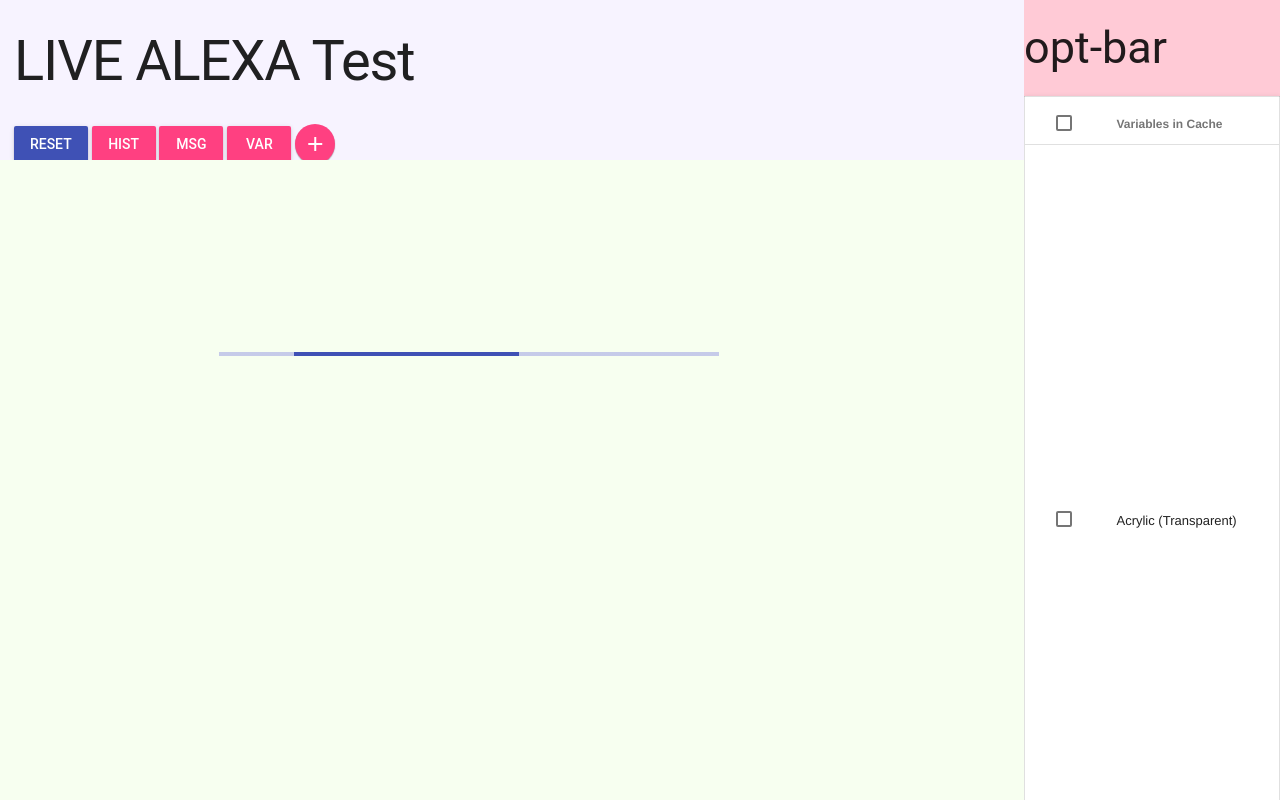
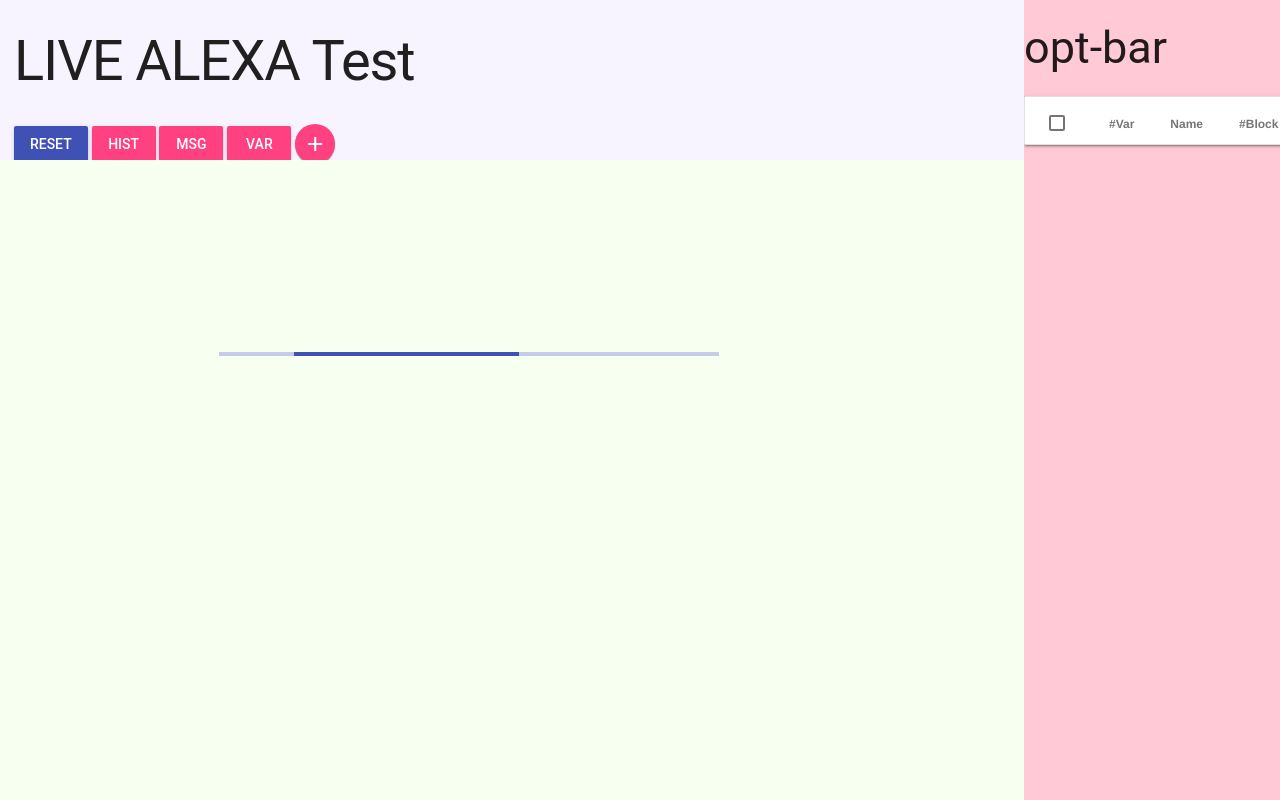
Before and after one commit to kruegener/Alexa_Server, a Django app: page / in a window 1280 px wide. Run offline with Django 3.2, Linux system fonts and the light colour scheme; lists and menus that the app fills with data are empty; some libraries are stand-ins or nearby versions.

Commit message:
var list

```diff
--- a/AlexaHandler/Block/BaseBlock.py
+++ b/AlexaHandler/Block/BaseBlock.py
@@ -8,6 +8,7 @@ class BaseBlock:
         self.session = session
         self.content_type = content_type
         self.options = ["execute"]
+        self.vars = []
 
 
     # name (has to be unique or does it get an id from models?)
@@ -50,6 +51,7 @@ class BaseBlock:
                 "block_id": self.name,
                 "content_type": self.content_type,
                 "options": self.options,
+                "vars": self.vars,
                 }
         return json.dumps(data)
 
--- a/AlexaHandler/Block/HistogramBlock.py
+++ b/AlexaHandler/Block/HistogramBlock.py
@@ -16,6 +16,7 @@ class HistogramBlock (BaseBlock):
         self.session = session
         self.options = ["plot", "show"]
         self.cache_path = ""
+        self.vars = ["data table"]
 
 
         # load data
@@ -65,6 +66,7 @@ class HistogramBlock (BaseBlock):
                 "content_type": "image",
                 "call_path": call_path,
                 "options": self.options,
+                "vars": self.vars,
                 }
         return json.dumps(data)
 
--- a/AlexaHandler/Block/ImageBlock.py
+++ b/AlexaHandler/Block/ImageBlock.py
@@ -15,6 +15,7 @@ class ImageBlock(BaseBlock):
         self.cached = False
         self.makeCached()
         self.options = ["show"]
+        self.vars = [self.name, "fake_var"]
 
     def setImgPath(self, img_path):
         self.img_path = img_path
@@ -72,6 +73,7 @@ class ImageBlock(BaseBlock):
                 "content_type": "image",
                 "call_path": call_path,
                 "options": self.options,
+                "vars": self.vars,
                 }
         return json.dumps(data)
 
--- a/AlexaHandler/templates/AlexaHandler/live.html
+++ b/AlexaHandler/templates/AlexaHandler/live.html
@@ -103,7 +103,7 @@
 
         .var-list {
             width: 100%;
-            height: 100%;
+        //height: 100%;
             background-color: #fbfbfc;
         }
 
@@ -213,6 +213,14 @@
             div.id = name;
             div.className = "draggable ui-widget-content";
             div.style = "left: " + (((grid_count % xGrid) * xStep) + xOff) + " ; top: " + (yOff + Math.floor(grid_count / xGrid) * yStep);
+
+            //div.innerHTML += '<button id="demo-menu-lower-left" class="mdl-button mdl-js-button mdl-button--icon"><i class="material-icons">more_vert</i></button>';
+
+            // add vars
+            if(data.hasOwnProperty("vars")){
+                new_Var(data.vars, grid_count);
+            }
+
             if (data.block_type == "message"){
                 var p = document.createElement("p");
                 p.className = "content";
@@ -313,6 +321,9 @@
             last_name = "";
             grid_count = 0;
             block_count = 0;
+            var_num = 0;
+            document.getElementById("var_body").innerHTML = "";
+            componentHandler.updateDOM();
         }
 
         function send_reset(){
@@ -340,46 +351,58 @@
             window.open(data.call_path);
         }
 
-        function new_Var() {
+        var var_num = 0;
+
+        function new_Gen_Var() {
             var outer = document.getElementById("Vars");
             var table = document.getElementById("var_body");
             var row = table.insertRow();
 
+            // checkbox cell
+            var check = row.insertCell();
+            var checkbox = '<label class="mdl-checkbox mdl-js-checkbox mdl-js-ripple-effect mdl-data-table__select" for="row[' + var_num + ']"><input type="checkbox" id="row[' + var_num + ']" class="mdl-checkbox__input" /></label>';
+            check.innerHTML = checkbox;
+            // num cell
+            var cell = row.insertCell();
+            cell.className = "mdl-data-table__cell";
+            cell.textContent = var_num;
+            // content cell
             var cell = row.insertCell();
             cell.className = "mdl-data-table__cell--non-numeric";
-            cell.textContent = "test";
+            cell.textContent = "varname" + var_num;
+            // block cell
+            var cell = row.insertCell();
+            cell.className = "mdl-data-table__cell";
+            cell.textContent = -1;
+            var_num++;
 
-            componentHandler.upgradeElement(row,'MaterialDataTable');
-            componentHandler.upgradeAllRegistered();
-            // checkable list
-{#            var item = document.createElement("li");#}
-{#            item.className = "mdl-list__item item_var";#}
-{##}
-{#            // label creation#}
-{#            var primary = document.createElement("span");#}
-{#            item.appendChild(primary);#}
-{#            primary.className = "mdl-list__item-primariy-content";#}
-{#            var text = document.createTextNode("test");#}
-{#            primary.appendChild(text);#}
-{##}
-{#            // checkbox creation#}
-{#            var secondary = document.createElement("span");#}
-{#            item.appendChild(secondary);#}
-{#            secondary.className = "mdl-list__item-secondary-action";#}
-{#            var label = document.createElement("label");#}
-{#            label.className="list-radio mdl-radio mdl-js-radio mdl-js-ripple-effect";#}
-{#            label.for = "list-option-1";#}
-{#            secondary.append(label);#}
-{#            var input = document.createElement("input");#}
-{#            input.type="radio";#}
-{#            input.id="list-option-1";#}
-{#            input.className="mdl-radio__button";#}
-{#            input.name="options";#}
-{#            input.value="1";#}
-{##}
-{#            label.appendChild(input);#}
-{#            list.appendChild(item);#}
+            componentHandler.upgradeDom();
+        }
 
+        function new_Var(list, block_num) {
+            var outer = document.getElementById("Vars");
+            var table = document.getElementById("var_body");
+            for(i = 0; i < list.length; i++){
+                var row = table.insertRow();
+                // checkbox cell
+                var check = row.insertCell();
+                var checkbox = '<label class="mdl-checkbox mdl-js-checkbox mdl-js-ripple-effect mdl-data-table__select" for="row[' + var_num + ']"><input type="checkbox" id="row[' + var_num + ']" class="mdl-checkbox__input" /></label>';
+                check.innerHTML = checkbox;
+                // num cell
+                var cell = row.insertCell();
+                cell.className = "mdl-data-table__cell";
+                cell.textContent = var_num;
+                // content cell
+                var cell = row.insertCell();
+                cell.className = "mdl-data-table__cell--non-numeric";
+
+                cell.textContent = list[i];
+                // block cell
+                var cell = row.insertCell();
+                cell.className = "mdl-data-table__cell";
+                cell.textContent = block_num;
+                var_num++;
+            }
             componentHandler.upgradeDom();
         }
 
@@ -413,11 +436,8 @@
                 else if(data.cmd == "light_up") {
                     light_up(data);
                 }
-                else if(data.cmd == "show"){
+                else if(data.cmd == "show") {
                     showBlock(data);
-                }
-                else if(data.cmd == "VarList"){
-                    receiveVarList(data);
                 }
             }
 
@@ -430,6 +450,30 @@
         socket.onopen = function(e){
             console.log("socket is open");
         };
+
+        $( document ).ready(function() {
+            console.log( "ready!" );
+            // var header select
+            var table = document.getElementById("Vars");
+            var headerCheckbox = table.querySelector('thead .mdl-data-table__select input');
+            var headerCheckHandler = function(event) {
+                console.log("main checkbox clicked");
+                var boxes = table.querySelectorAll('tbody .mdl-data-table__select');
+                if (event.target.checked) {
+                    for (var i = 0, length = boxes.length; i < length; i++) {
+                        boxes[i].MaterialCheckbox.check();
+                        //boxes[i].MaterialCheckbox.updateClasses();
+                    }
+                } else {
+                    for (var i = 0, length = boxes.length; i < length; i++) {
+                        boxes[i].MaterialCheckbox.uncheck();
+                        //boxes[i].MaterialCheckbox.updateClasses();
+                    }
+                }
+            };
+            headerCheckbox.addEventListener('change', headerCheckHandler);
+
+        });
 
 
     </script>
@@ -450,7 +494,7 @@
         <button onclick="send_populate_msg()" class="mdl-button mdl-js-button mdl-button--raised mdl-js-ripple-effect mdl-button--accent">
             Msg
         </button>
-        <button onclick="new_Var()" class="mdl-button mdl-js-button mdl-button--raised mdl-js-ripple-effect mdl-button--accent">
+        <button onclick="new_Gen_Var()" class="mdl-button mdl-js-button mdl-button--raised mdl-js-ripple-effect mdl-button--accent">
             Var
         </button>
         <button onclick="send_image_populate()" class="mdl-button mdl-js-button mdl-button--fab mdl-button--mini-fab mdl-button--colored">
@@ -468,17 +512,22 @@
 
     <div class = "opt-bar">
         <h2> opt-bar </h2>
-        <table id="Vars" class="var-list mdl-data-table mdl-js-data-table mdl-data-table--selectable mdl-shadow--2dp">
+        <table id="Vars" class="var-list mdl-data-table mdl-shadow--2dp mdl-js-data-table">
             <thead>
-                <tr>
-                    <th class="mdl-data-table__cell--non-numeric">Variables in Cache</th>
-                </tr>
+            <tr>
+                <th>
+                    <label class="mdl-checkbox mdl-js-checkbox mdl-js-ripple-effect mdl-data-table__select" for="main-check">
+                        <input type="checkbox" id="main-check" class="mdl-checkbox__input" />
+                    </label>
+                </th>
+                <th class="mdl-data-table__cell">#Var</th>
+                <th class="mdl-data-table__cell--non-numeric">Name</th>
+                <th class="mdl-data-table__cell">#Block</th>
+            </tr>
             </thead>
 
             <tbody id="var_body">
-                <tr>
-                    <td class="mdl-data-table__cell--non-numeric">Acrylic (Transparent)</td>
-                </tr>
+
             </tbody>
         </table>
     </div>
```
Also changed, not shown: 1 other file.
